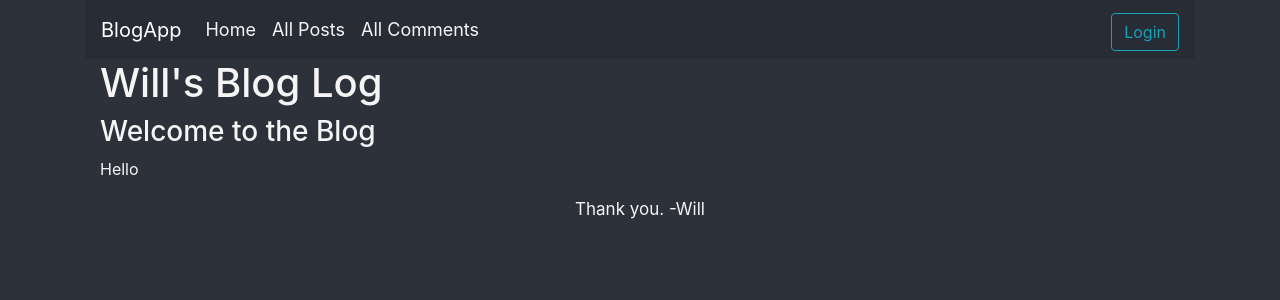
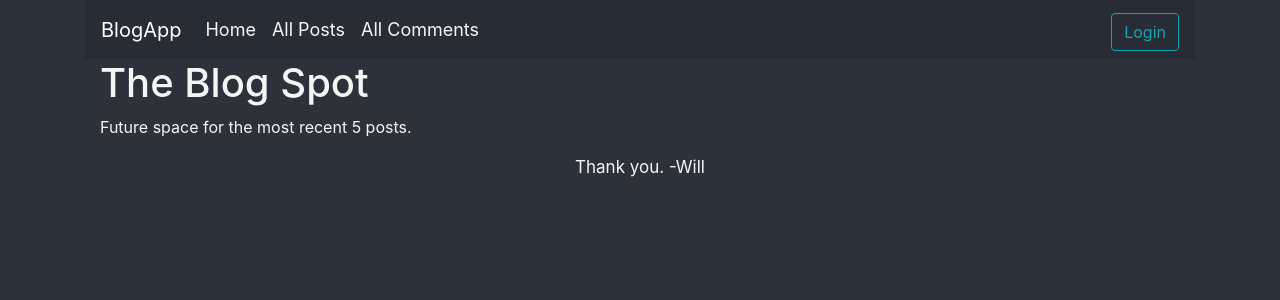
Before and after one commit to wlovo/blog-app-frontend, a React (Create React App) app: page / in a window 1280 px wide. Shown: the top 300 px of the page. Built offline with nearby package versions, Linux system fonts and the light colour scheme.

Commit message:
Change to functional component

```diff
--- a/src/components/Page.Home.js
+++ b/src/components/Page.Home.js
@@ -1,15 +1,10 @@
-import React, { Component } from 'react';
+import React from 'react';
 
-class PageHome extends Component {
-  render() {
-    return (
-      <>
-        <h1>Will's Blog Log</h1>
-        <h3>Welcome to the Blog</h3>
-        <p>Hello</p>
-      </>
-    );
-  }
-}
+const PageHome = () => (
+  <>
+    <h1>The Blog Spot</h1>
+    <p>Future space for the most recent 5 posts.</p>
+  </>
+);
 
 export default PageHome;
```
